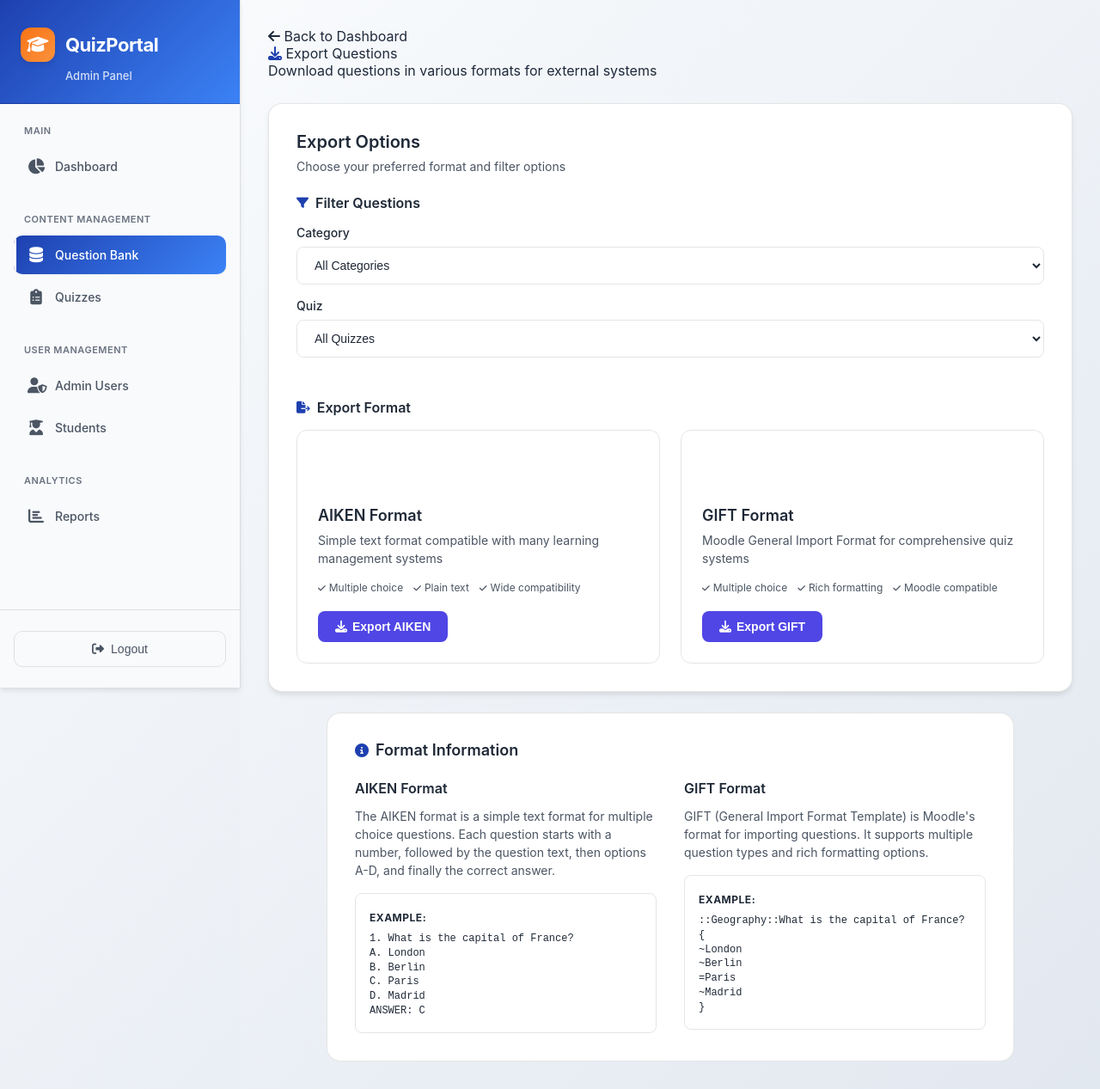
After one commit to IhsanMubarak18/Quizapp, a Django app: page /admin-panel/export/ in a window 1280 px wide. The commit adds this page. Shown: the whole page at 86% size. Run offline with Django 3.2, Linux system fonts and the light colour scheme; a user stored in the database is signed in; data comes from the database, SQL or seed files in the repository.

Commit message:
aiken and gift added

```diff
--- /dev/null
+++ b/video_app/templates/admin_panel/export_questions.html
@@ -0,0 +1,406 @@
+{% extends 'admin_panel/base_admin.html' %}
+{% load static %}
+
+{% block title %}Export Questions{% endblock %}
+
+{% block admin_content %}
+<link rel="stylesheet" href="https://cdnjs.cloudflare.com/ajax/libs/font-awesome/6.4.0/css/all.min.css">
+
+<div class="page-header">
+    <a href="{% url 'video_app:admin_dashboard' %}" class="back-link">
+        <i class="fas fa-arrow-left"></i>
+        Back to Dashboard
+    </a>
+    <div>
+        <div class="page-title">
+            <i class="fas fa-download" style="color: var(--brand-blue);"></i>
+            Export Questions
+        </div>
+        <div class="page-subtitle">Download questions in various formats for external systems</div>
+    </div>
+</div>
+
+<!-- Export Options -->
+<div class="export-container">
+    <div class="export-card">
+        <div class="export-header">
+            <h3>Export Options</h3>
+            <p>Choose your preferred format and filter options</p>
+        </div>
+
+        <div class="export-form">
+            <div class="form-section">
+                <h4><i class="fas fa-filter"></i> Filter Questions</h4>
+
+                <div class="form-group">
+                    <label for="category" class="form-label">Category</label>
+                    <select id="category" name="category" class="form-select">
+                        <option value="">All Categories</option>
+                        {% for category in categories %}
+                        <option value="{{ category.id }}">{{ category.name }}</option>
+                        {% endfor %}
+                    </select>
+                </div>
+
+                <div class="form-group">
+                    <label for="quiz" class="form-label">Quiz</label>
+                    <select id="quiz" name="quiz" class="form-select">
+                        <option value="">All Quizzes</option>
+                        {% for quiz in quizzes %}
+                        <option value="{{ quiz.id }}">{{ quiz.title }}</option>
+                        {% endfor %}
+                    </select>
+                </div>
+            </div>
+
+            <div class="form-section">
+                <h4><i class="fas fa-file-export"></i> Export Format</h4>
+
+                <div class="format-options">
+                    <div class="format-card" onclick="exportFormat('aiken')">
+                        <div class="format-icon">
+                            <i class="fas fa-file-alt"></i>
+                        </div>
+                        <div class="format-info">
+                            <h5>AIKEN Format</h5>
+                            <p>Simple text format compatible with many learning management systems</p>
+                            <div class="format-features">
+                                <span><i class="fas fa-check"></i> Multiple choice</span>
+                                <span><i class="fas fa-check"></i> Plain text</span>
+                                <span><i class="fas fa-check"></i> Wide compatibility</span>
+                            </div>
+                        </div>
+                        <button class="btn btn-primary">
+                            <i class="fas fa-download"></i>
+                            Export AIKEN
+                        </button>
+                    </div>
+
+                    <div class="format-card" onclick="exportFormat('gift')">
+                        <div class="format-icon">
+                            <i class="fas fa-gift"></i>
+                        </div>
+                        <div class="format-info">
+                            <h5>GIFT Format</h5>
+                            <p>Moodle General Import Format for comprehensive quiz systems</p>
+                            <div class="format-features">
+                                <span><i class="fas fa-check"></i> Multiple choice</span>
+                                <span><i class="fas fa-check"></i> Rich formatting</span>
+                                <span><i class="fas fa-check"></i> Moodle compatible</span>
+                            </div>
+                        </div>
+                        <button class="btn btn-primary">
+                            <i class="fas fa-download"></i>
+                            Export GIFT
+                        </button>
+                    </div>
+                </div>
+            </div>
+        </div>
+    </div>
+
+    <!-- Format Information -->
+    <div class="info-section">
+        <div class="info-card">
+            <h4><i class="fas fa-info-circle"></i> Format Information</h4>
+
+            <div class="format-details">
+                <div class="format-detail">
+                    <h5>AIKEN Format</h5>
+                    <p>The AIKEN format is a simple text format for multiple choice questions. Each question starts with a number, followed by the question text, then options A-D, and finally the correct answer.</p>
+                    <div class="format-example">
+                        <strong>Example:</strong>
+                        <pre>1. What is the capital of France?
+A. London
+B. Berlin
+C. Paris
+D. Madrid
+ANSWER: C</pre>
+                    </div>
+                </div>
+
+                <div class="format-detail">
+                    <h5>GIFT Format</h5>
+                    <p>GIFT (General Import Format Template) is Moodle's format for importing questions. It supports multiple question types and rich formatting options.</p>
+                    <div class="format-example">
+                        <strong>Example:</strong>
+                        <pre>::Geography::What is the capital of France? {
+~London
+~Berlin
+=Paris
+~Madrid
+}</pre>
+                    </div>
+                </div>
+            </div>
+        </div>
+    </div>
+</div>
+
+<style>
+.export-container {
+    display: flex;
+    flex-direction: column;
+    gap: 24px;
+}
+
+.export-card {
+    background: var(--bg-card);
+    border: 1px solid var(--border-light);
+    border-radius: 16px;
+    padding: 32px;
+    box-shadow: 0 4px 6px -1px rgba(0, 0, 0, 0.1);
+}
+
+.export-header h3 {
+    margin: 0 0 8px 0;
+    color: var(--text-primary);
+    font-size: 20px;
+    font-weight: 600;
+}
+
+.export-header p {
+    margin: 0 0 24px 0;
+    color: var(--text-secondary);
+    font-size: 14px;
+}
+
+.export-form {
+    display: flex;
+    flex-direction: column;
+    gap: 32px;
+}
+
+.form-section h4 {
+    margin: 0 0 16px 0;
+    color: var(--text-primary);
+    font-size: 16px;
+    font-weight: 600;
+    display: flex;
+    align-items: center;
+    gap: 8px;
+}
+
+.form-section h4 i {
+    color: var(--brand-blue);
+    font-size: 14px;
+}
+
+.form-group {
+    margin-bottom: 16px;
+}
+
+.form-label {
+    display: block;
+    font-size: 14px;
+    font-weight: 500;
+    color: var(--text-primary);
+    margin-bottom: 8px;
+}
+
+.form-select {
+    width: 100%;
+    padding: 12px 16px;
+    border: 1px solid var(--border-light);
+    border-radius: 8px;
+    background: var(--bg-primary);
+    color: var(--text-primary);
+    font-size: 14px;
+    transition: all 0.2s ease;
+}
+
+.form-select:focus {
+    outline: none;
+    border-color: var(--brand-blue);
+    box-shadow: 0 0 0 3px rgba(30, 64, 175, 0.1);
+}
+
+.format-options {
+    display: grid;
+    grid-template-columns: repeat(auto-fit, minmax(400px, 1fr));
+    gap: 24px;
+}
+
+.format-card {
+    background: var(--bg-primary);
+    border: 1px solid var(--border-light);
+    border-radius: 12px;
+    padding: 24px;
+    cursor: pointer;
+    transition: all 0.2s ease;
+}
+
+.format-card:hover {
+    border-color: var(--brand-blue);
+    transform: translateY(-2px);
+    box-shadow: 0 8px 25px -5px rgba(0, 0, 0, 0.1);
+}
+
+.format-icon {
+    width: 48px;
+    height: 48px;
+    background: linear-gradient(135deg, var(--brand-blue), var(--brand-purple));
+    border-radius: 12px;
+    display: flex;
+    align-items: center;
+    justify-content: center;
+    margin-bottom: 16px;
+}
+
+.format-icon i {
+    color: white;
+    font-size: 20px;
+}
+
+.format-info h5 {
+    margin: 0 0 8px 0;
+    color: var(--text-primary);
+    font-size: 18px;
+    font-weight: 600;
+}
+
+.format-info p {
+    margin: 0 0 16px 0;
+    color: var(--text-secondary);
+    font-size: 14px;
+    line-height: 1.5;
+}
+
+.format-features {
+    display: flex;
+    flex-wrap: wrap;
+    gap: 12px;
+    margin-bottom: 20px;
+}
+
+.format-features span {
+    display: flex;
+    align-items: center;
+    gap: 4px;
+    font-size: 12px;
+    color: var(--text-secondary);
+}
+
+.format-features i {
+    color: var(--success-color);
+    font-size: 10px;
+}
+
+.info-section {
+    display: flex;
+    justify-content: center;
+}
+
+.info-card {
+    background: var(--bg-card);
+    border: 1px solid var(--border-light);
+    border-radius: 16px;
+    padding: 32px;
+    max-width: 800px;
+    width: 100%;
+}
+
+.info-card h4 {
+    margin: 0 0 24px 0;
+    color: var(--text-primary);
+    font-size: 18px;
+    font-weight: 600;
+    display: flex;
+    align-items: center;
+    gap: 8px;
+}
+
+.info-card h4 i {
+    color: var(--brand-blue);
+    font-size: 16px;
+}
+
+.format-details {
+    display: grid;
+    grid-template-columns: repeat(auto-fit, minmax(350px, 1fr));
+    gap: 32px;
+}
+
+.format-detail h5 {
+    margin: 0 0 12px 0;
+    color: var(--text-primary);
+    font-size: 16px;
+    font-weight: 600;
+}
+
+.format-detail p {
+    margin: 0 0 16px 0;
+    color: var(--text-secondary);
+    font-size: 14px;
+    line-height: 1.5;
+}
+
+.format-example {
+    background: var(--bg-secondary);
+    border: 1px solid var(--border-light);
+    border-radius: 8px;
+    padding: 16px;
+}
+
+.format-example strong {
+    color: var(--text-primary);
+    font-size: 12px;
+    text-transform: uppercase;
+    letter-spacing: 0.5px;
+}
+
+.format-example pre {
+    margin: 8px 0 0 0;
+    color: var(--text-primary);
+    font-size: 12px;
+    font-family: 'Courier New', monospace;
+    line-height: 1.4;
+    white-space: pre-wrap;
+}
+
+@media (max-width: 768px) {
+    .export-card {
+        padding: 24px;
+    }
+
+    .format-options {
+        grid-template-columns: 1fr;
+    }
+
+    .format-details {
+        grid-template-columns: 1fr;
+    }
+
+    .format-features {
+        flex-direction: column;
+        gap: 8px;
+    }
+}
+</style>
+
+<script>
+function exportFormat(format) {
+    const category = document.getElementById('category').value;
+    const quiz = document.getElementById('quiz').value;
+
+    let url;
+    if (format === 'aiken') {
+        url = '{% url "video_app:admin_export_aiken" %}';
+    } else if (format === 'gift') {
+        url = '{% url "video_app:admin_export_gift" %}';
+    }
+
+    // Build query parameters
+    const params = new URLSearchParams();
+    if (category) params.append('category', category);
+    if (quiz) params.append('quiz', quiz);
+
+    if (params.toString()) {
+        url += '?' + params.toString();
+    }
+
+    // Trigger download
+    window.location.href = url;
+}
+</script>
+{% endblock %}
--- a/video_app/templates/admin_panel/question_bank.html
+++ b/video_app/templates/admin_panel/question_bank.html
@@ -338,6 +338,10 @@
             <i class="fas fa-plus"></i>
             Manage Categories
         </a>
+        <a href="{% url 'video_app:admin_export_questions' %}" class="btn btn-secondary">
+            <i class="fas fa-download"></i>
+            Export Questions
+        </a>
     </div>
 </div>
 
--- a/video_app/urls.py
+++ b/video_app/urls.py
@@ -25,11 +25,16 @@ urlpatterns = [
     path('admin-panel/questions/<int:question_id>/edit/', views.admin_edit_question, name='admin_edit_question'),
     path('admin-panel/questions/<int:question_id>/delete/', views.admin_delete_question, name='admin_delete_question'),
 
-    # ── Categories ────────────────────────────────────────────────────
+    # ─── Categories ────────────────────────────────────────────────────
     path('admin-panel/categories/', views.admin_categories, name='admin_categories'),
     path('admin-panel/categories/add/', views.admin_add_category, name='admin_add_category'),
     path('admin-panel/categories/<int:category_id>/edit/', views.admin_edit_category, name='admin_edit_category'),
     path('admin-panel/categories/<int:category_id>/delete/', views.admin_delete_category, name='admin_delete_category'),
+
+    # ─── Export Questions ───────────────────────────────────────────────
+    path('admin-panel/export/', views.admin_export_questions, name='admin_export_questions'),
+    path('admin-panel/export/aiken/', views.admin_export_aiken, name='admin_export_aiken'),
+    path('admin-panel/export/gift/', views.admin_export_gift, name='admin_export_gift'),
 
     # ── Quiz Management ────────────────────────────────────────────
     path('admin-panel/quizzes/', views.admin_quizzes, name='admin_quizzes'),
--- a/video_app/views.py
+++ b/video_app/views.py
@@ -1,6 +1,6 @@
 import random
 import io
-from datetime import date
+from datetime import date, datetime
 from django.http import HttpResponse, Http404
 from django.shortcuts import render, get_object_or_404, redirect
 from django.urls import reverse
@@ -1181,7 +1181,118 @@ def admin_delete_category(request, category_id):
 
 
 @staff_required
-def admin_bulk_assign_category(request):
-    """Bulk assign questions to a category - DEPRECATED."""
-    # This functionality has been removed as requested
-    return redirect('video_app:admin_question_bank')
+def admin_export_questions(request):
+    """Export questions page with format and filter options."""
+    categories = Category.objects.filter(is_active=True).order_by('name')
+    quizzes = Quiz.objects.all().order_by('title')
+
+    return render(request, 'admin_panel/export_questions.html', {
+        'categories': categories,
+        'quizzes': quizzes,
+    })
+
+
+@staff_required
+def admin_export_aiken(request):
+    """Export questions in AIKEN format."""
+    category_id = request.GET.get('category')
+    quiz_id = request.GET.get('quiz')
+
+    # Filter questions based on parameters
+    questions = Question.objects.all()
+
+    if category_id:
+        questions = questions.filter(category_id=category_id)
+    if quiz_id:
+        questions = questions.filter(quizquestion__quiz_id=quiz_id)
+
+    questions = questions.order_by('category__name', 'question_text')
+
+    # Generate AIKEN format content
+    content = []
+    for i, question in enumerate(questions, 1):
+        # AIKEN format: Question text on first line, options A-D, correct answer
+        content.append(f"{i}. {question.question_text}")
+
+        # Add options
+        options = [
+            ('A', question.option_a),
+            ('B', question.option_b),
+            ('C', question.option_c),
+            ('D', question.option_d)
+        ]
+
+        for letter, option in options:
+            if option:
+                content.append(f"{letter}. {option}")
+
+        # Add correct answer
+        correct_answers = question.correct_answers
+        if correct_answers:
+            content.append(f"ANSWER: {correct_answers[0]}")
+        else:
+            content.append("ANSWER: A")  # Default fallback
+
+        content.append("")  # Empty line between questions
+
+    # Create response
+    response = HttpResponse('\n'.join(content), content_type='text/plain')
+    filename = f"questions_aiken_{datetime.now().strftime('%Y%m%d_%H%M%S')}.txt"
+    response['Content-Disposition'] = f'attachment; filename="{filename}"'
+
+    return response
+
+
+@staff_required
+def admin_export_gift(request):
+    """Export questions in GIFT format."""
+    category_id = request.GET.get('category')
+    quiz_id = request.GET.get('quiz')
+
+    # Filter questions based on parameters
+    questions = Question.objects.all()
+
+    if category_id:
+        questions = questions.filter(category_id=category_id)
+    if quiz_id:
+        questions = questions.filter(quizquestion__quiz_id=quiz_id)
+
+    questions = questions.order_by('category__name', 'question_text')
+
+    # Generate GIFT format content
+    content = []
+    for question in questions:
+        # GIFT format: ::Question title::Question text {=Correct answer ~Wrong answer}
+        question_text = question.question_text.replace('{', '\\{').replace('}', '\\}').replace(':', '\\:')
+
+        # Build options
+        options = []
+        correct_answers = question.correct_answers or []
+
+        if question.option_a:
+            marker = '=' if 'A' in correct_answers else '~'
+            options.append(f"{marker}{question.option_a}")
+
+        if question.option_b:
+            marker = '=' if 'B' in correct_answers else '~'
+            options.append(f"{marker}{question.option_b}")
+
+        if question.option_c:
+            marker = '=' if 'C' in correct_answers else '~'
+            options.append(f"{marker}{question.option_c}")
+
+        if question.option_d:
+            marker = '=' if 'D' in correct_answers else '~'
+            options.append(f"{marker}{question.option_d}")
+
+        # Create GIFT question
+        if options:
+            gift_question = f"::{question.category.name}::{question_text} {{{' '.join(options)}}}"
+            content.append(gift_question)
+
+    # Create response
+    response = HttpResponse('\n'.join(content), content_type='text/plain')
+    filename = f"questions_gift_{datetime.now().strftime('%Y%m%d_%H%M%S')}.txt"
+    response['Content-Disposition'] = f'attachment; filename="{filename}"'
+
+    return response
```
